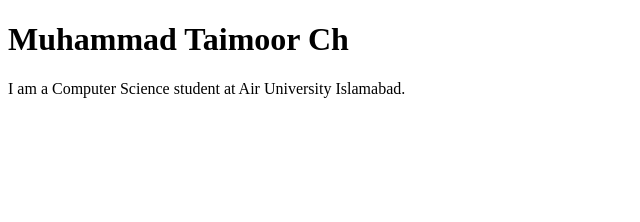
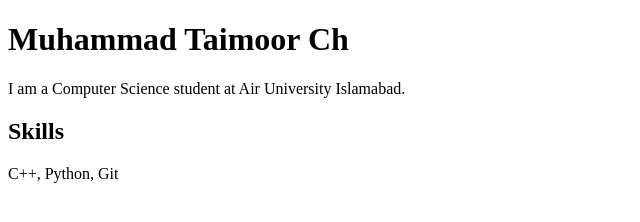
Before and after one commit to 2602990-Taimoor/2602990-portfolio, a plain HTML site: page index.html in a window 1280 px wide. Shown: the whole page, without its empty margins (0-640 px from the left). Drawn offline with Linux system fonts and the light colour scheme.

Commit message:
Add Skills section

```diff
--- a/index.html
+++ b/index.html
@@ -4,5 +4,7 @@
 <body>
 <h1>Muhammad Taimoor Ch</h1>
 <p>I am a Computer Science student at Air University Islamabad.</p>
+<h2>Skills</h2>
+<p>C++, Python, Git</p>
 </body>
 </html>
```
